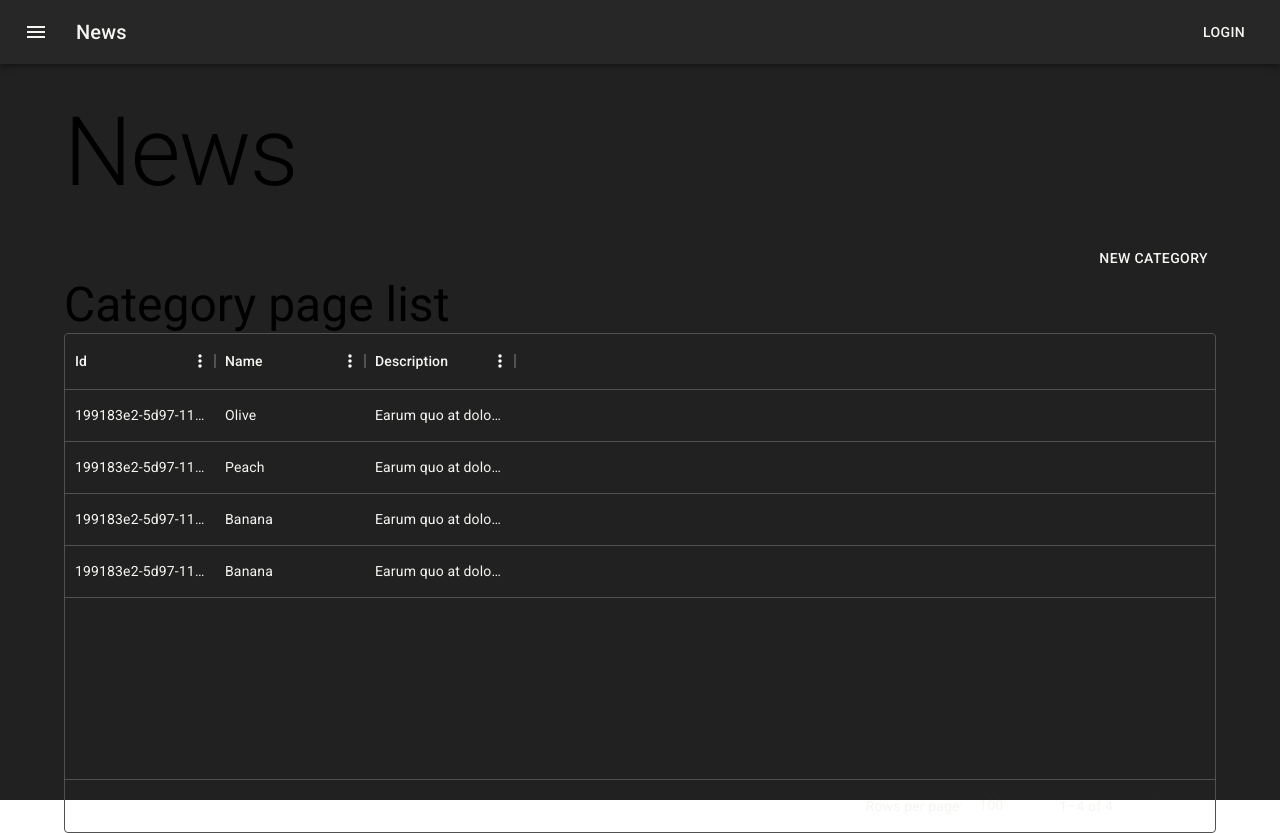
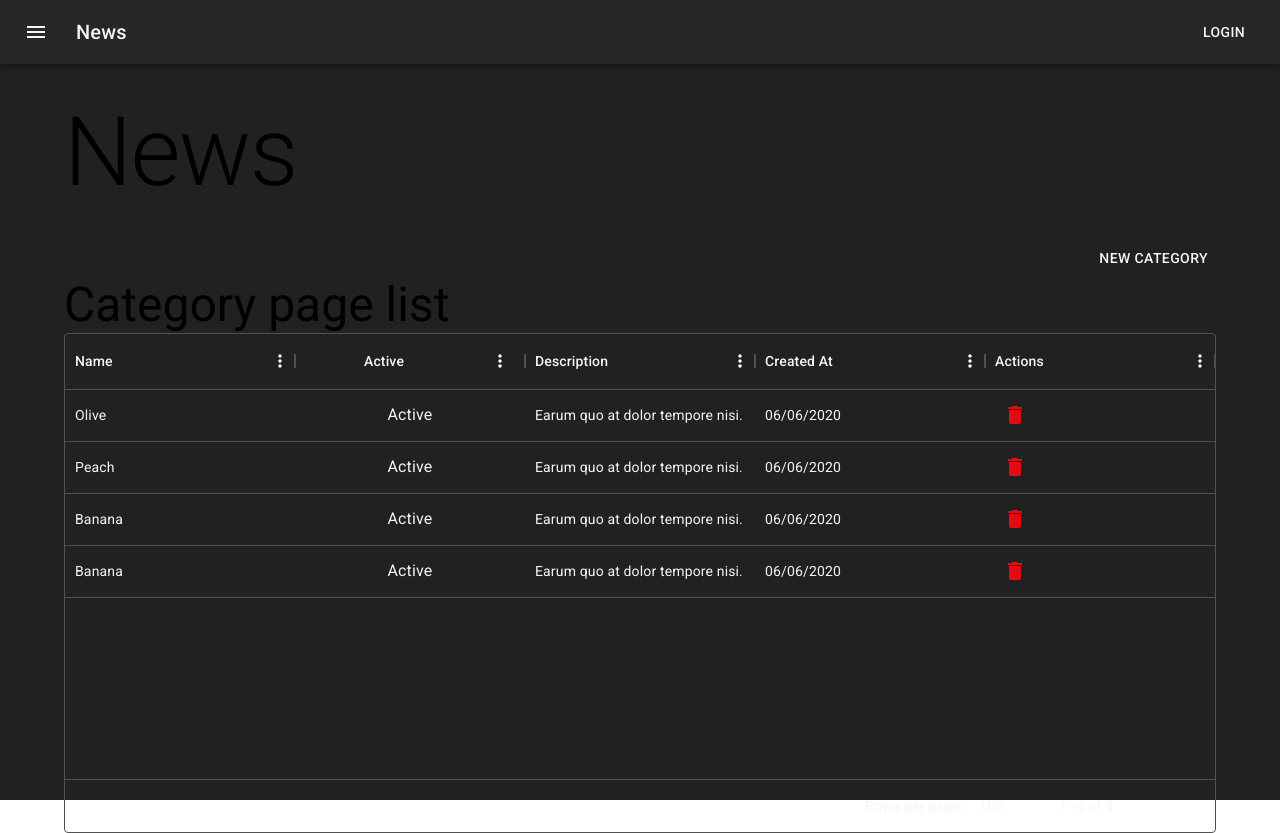
Before and after one commit to poring86/codeflix-admin, a React (Create React App) app: page / in a window 1280 px wide. Built offline with nearby package versions, Linux system fonts and the light colour scheme.

Commit message:
feat: :sparkles: Customize Datagrid fields

```diff
--- a/src/features/categories/ListCategory.tsx
+++ b/src/features/categories/ListCategory.tsx
@@ -1,8 +1,9 @@
 import React from 'react'
 import { useAppSelector } from '../../app/hooks'
 import { selectCategories } from './categorySlice'
-import { Box, Button, Typography } from '@mui/material'
-import { DataGrid, GridColDef, GridRowsProp } from '@mui/x-data-grid'
+import { Box, Button, IconButton, Typography } from '@mui/material'
+import DeleteIcon from '@mui/icons-material/Delete'
+import { DataGrid, GridColDef, GridRenderCellParams, GridRowsProp } from '@mui/x-data-grid'
 
 export const ListCategory = () => {
   const categories = useAppSelector(selectCategories)
@@ -11,13 +12,39 @@ export const ListCategory = () => {
     id: category.id,
     name: category.name,
     description: category.description,
+    isActive: category.is_active,
+    createdAt: new Date(category.created_at).toLocaleDateString('pt-BR')
   }))
 
   const columns: GridColDef[] = [
-    { field: 'id', headerName: "Id", width: 150 },
-    { field: 'name', headerName: "Name", width: 150 },
-    { field: 'description', headerName: "Description", width: 150 },
+    { field: 'name', headerName: "Name", flex: 1 },
+    {
+      field: 'isActive', headerName: "Active", flex: 1, type: "boolean", renderCell: renderIsActiveCell
+    },
+    { field: 'description', headerName: "Description", flex: 1 },
+    {
+      field: 'createdAt', headerName: "Created At", flex: 1
+    },
+    {
+      field: 'id', headerName: "Actions", flex: 1, renderCell: renderActionCell
+    },
   ]
+
+  function renderActionCell(params: GridRenderCellParams) {
+    return (
+      <IconButton color="secondary" onClick={() => console.log("isActiveCell")}>
+        <DeleteIcon />
+      </IconButton>
+    )
+  }
+
+  function renderIsActiveCell(rowData: GridRenderCellParams) {
+    return (
+      <Typography color={rowData.value ? "primary" : "secondary"}>
+        {rowData.value ? "Active" : "Inactive"}
+      </Typography>
+    )
+  }
 
   return (
     <Box maxWidth="lg" sx={{ mt: 4, mb: 4 }}>
```
